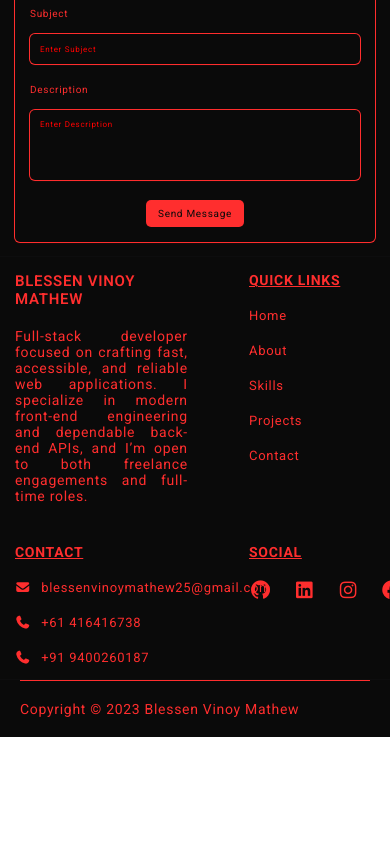
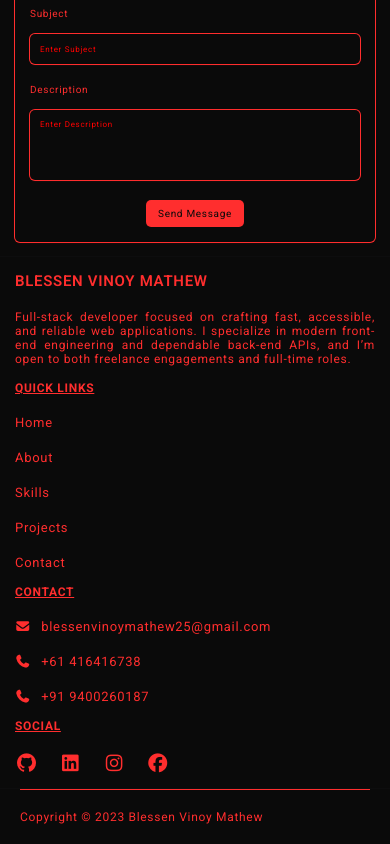
Before and after one commit to Blessen25/Portfolio_BVM, a React (Vite) app in the folder frontend/portfolio/: page / in a window 390 px wide. Shown: the part 3505-4349 px from the top of the page. Before the commit the page ends 4242 px from the top, so only its background shows below. Built offline with nearby package versions, Linux system fonts and the light colour scheme.

Commit message:
Commited changes

```diff
--- a/frontend/portfolio/src/components/footer_comp/footer.css
+++ b/frontend/portfolio/src/components/footer_comp/footer.css
@@ -172,9 +172,29 @@
     }
 }
 
+@media screen and (max-width: 767px) {
+
+    .footertext {
+
+        font-size: 12px !important;
+    }
+}
+
 
 @media screen and (max-width: 575px) {
 
+    .footerdiv {
 
+        gap: 15px;
+    }
 
+    .footerdivdetails {
+
+        width: 100%;
+    }
+
+    .footerdivlinks {
+
+        width: 100%;
+    }
 }
```
